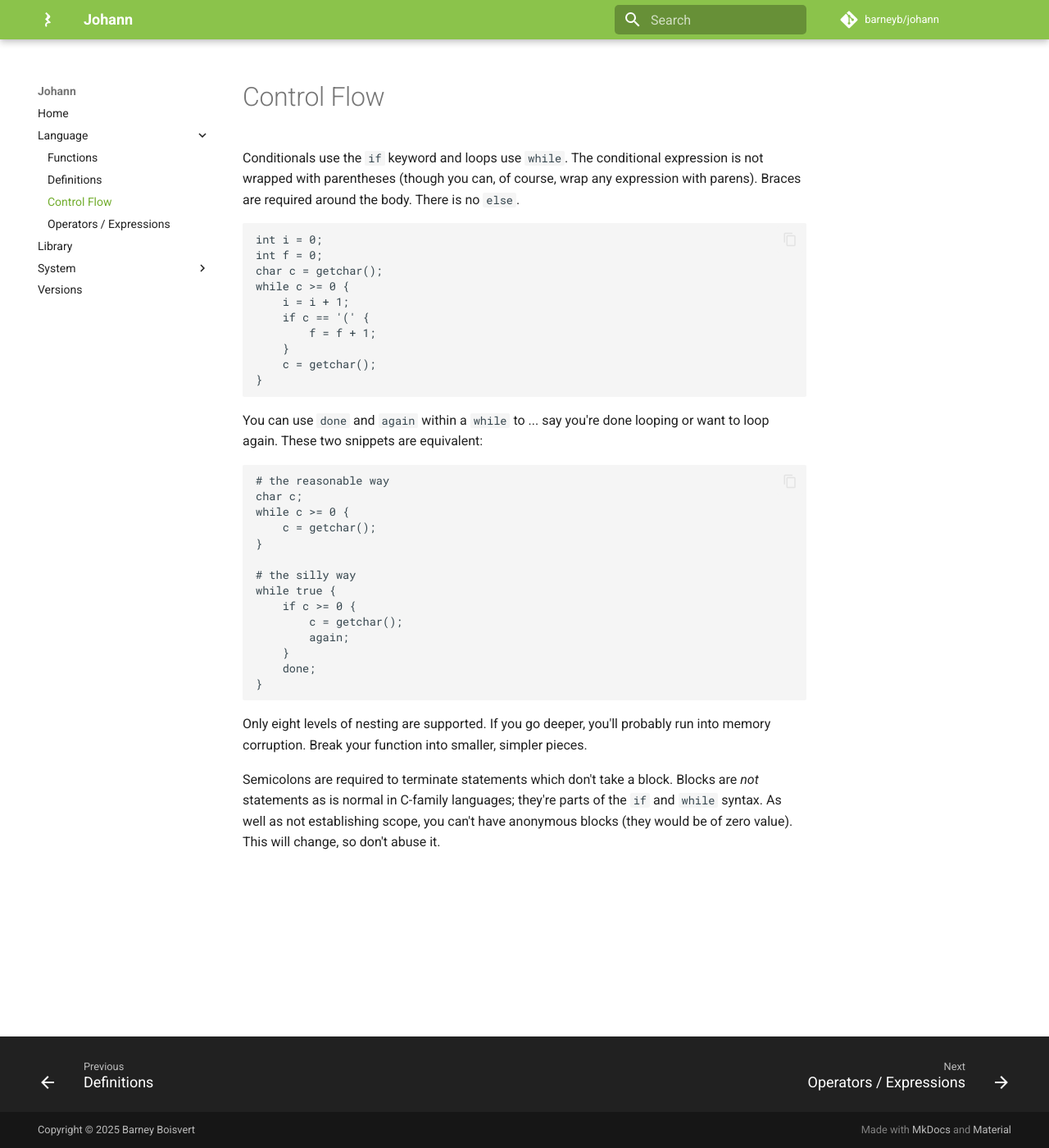
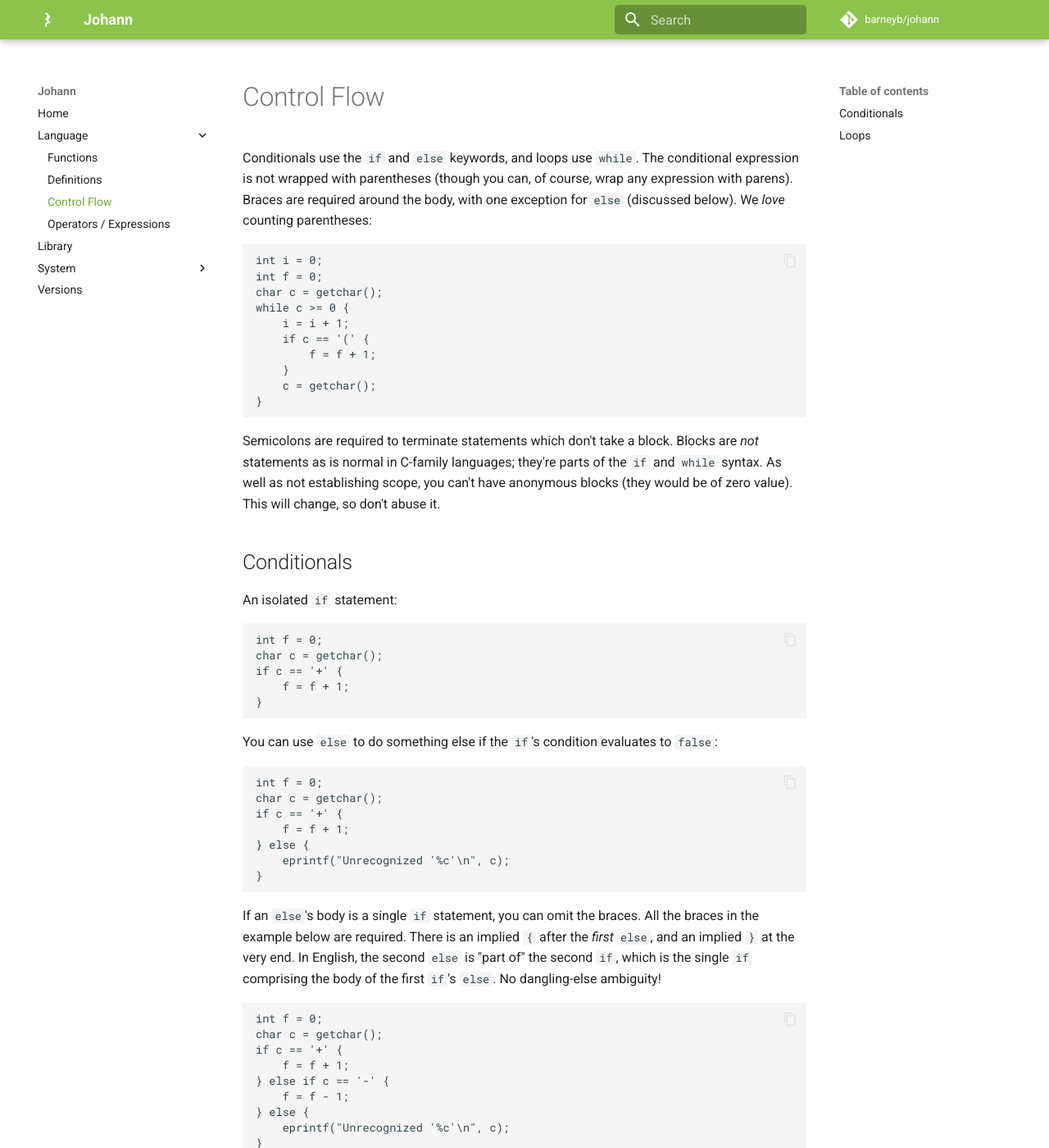
Before and after one commit to barneyb/johann, an MkDocs documentation site: the page built from documentation/docs/language/control-flow.md, in a window 1280 px wide and 1400 px high. Shown: the whole window at 82% size. Built offline with MkDocs 1.6.1 and Material for MkDocs 9.7.7, drawn with Linux system fonts in a browser that asks for light colours; comment, search, counter and statistics services are not loaded.

Commit message:
add docs for else

````diff
--- a/documentation/docs/language/control-flow.md
+++ b/documentation/docs/language/control-flow.md
@@ -1,6 +1,6 @@
 # Control Flow
 
-Conditionals use the `if` keyword and loops use `while`. The conditional expression is not wrapped with parentheses (though you can, of course, wrap any expression with parens). Braces are required around the body. There is no `else`.
+Conditionals use the `if` and `else` keywords, and loops use `while`. The conditional expression is not wrapped with parentheses (though you can, of course, wrap any expression with parens). Braces are required around the body, with one exception for `else` (discussed below). We _love_ counting parentheses:
 
 ```johann
 int i = 0;
@@ -14,6 +14,48 @@ while c >= 0 {
     c = getchar();
 }
 ```
+
+Semicolons are required to terminate statements which don't take a block. Blocks are _not_ statements as is normal in C-family languages; they're parts of the `if` and `while` syntax. As well as not establishing scope, you can't have anonymous blocks (they would be of zero value). This will change, so don't abuse it.
+
+## Conditionals
+
+An isolated `if` statement:
+
+```johann
+int f = 0;
+char c = getchar();
+if c == '+' {
+    f = f + 1;
+}
+```
+
+You can use `else` to do something else if the `if`'s condition evaluates to `false`:
+
+```johann
+int f = 0;
+char c = getchar();
+if c == '+' {
+    f = f + 1;
+} else {
+    eprintf("Unrecognized '%c'\n", c);
+}
+```
+
+If an `else`'s body is a single `if` statement, you can omit the braces. All the braces in the example below are required. There is an implied `{` after the _first_ `else`, and an implied `}` at the very end. In English, the second `else` is "part of" the second `if`, which is the single `if` comprising the body of the first `if`'s `else`. No dangling-else ambiguity!
+
+```johann
+int f = 0;
+char c = getchar();
+if c == '+' {
+    f = f + 1;
+} else if c == '-' {
+    f = f - 1;
+} else {
+    eprintf("Unrecognized '%c'\n", c);
+}
+```
+
+## Loops
 
 You can use `done` and `again` within a `while` to ... say you're done looping or want to loop again. These two snippets are equivalent:
 
````
Also changed, not shown: other parts of documentation/docs/language/control-flow.md (+0 -2 lines), documentation/docs/language/expressions.md (+1 -1 lines), documentation/docs/versions/index.md (+2 -0 lines).
